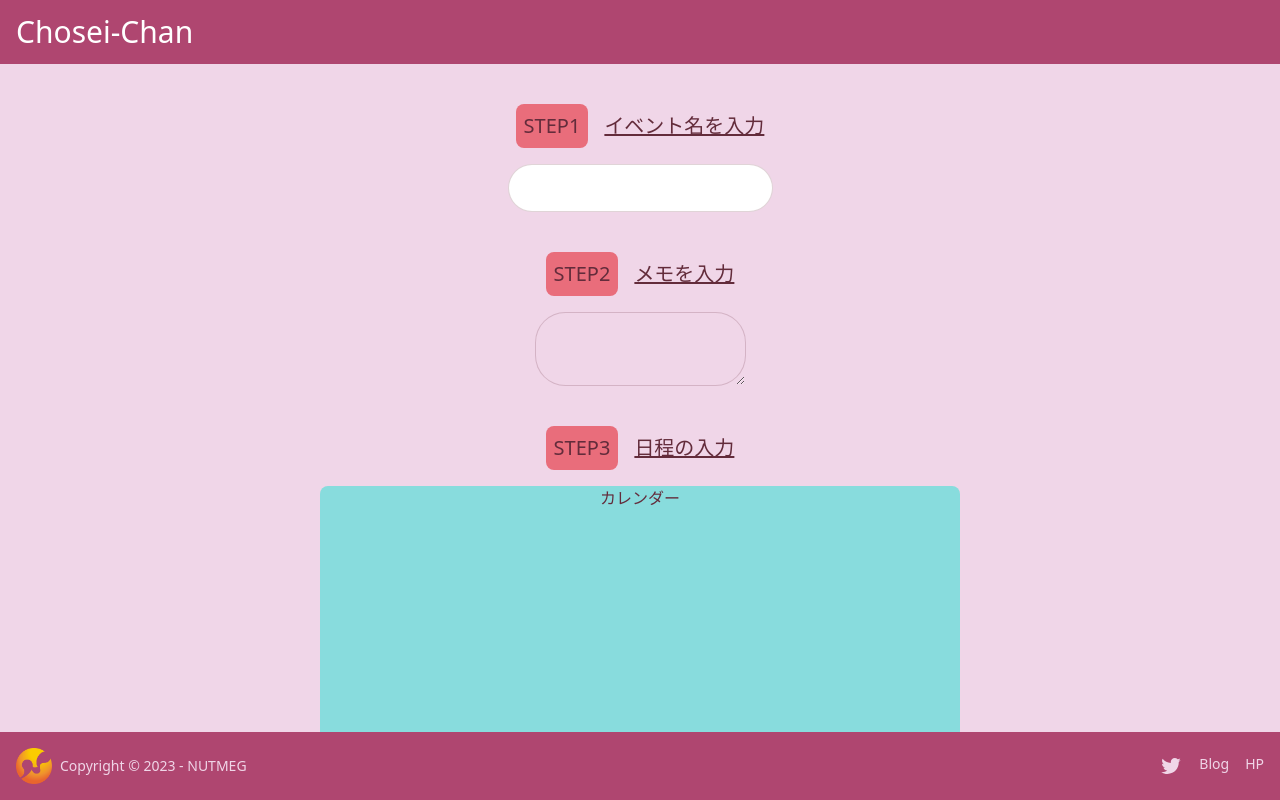
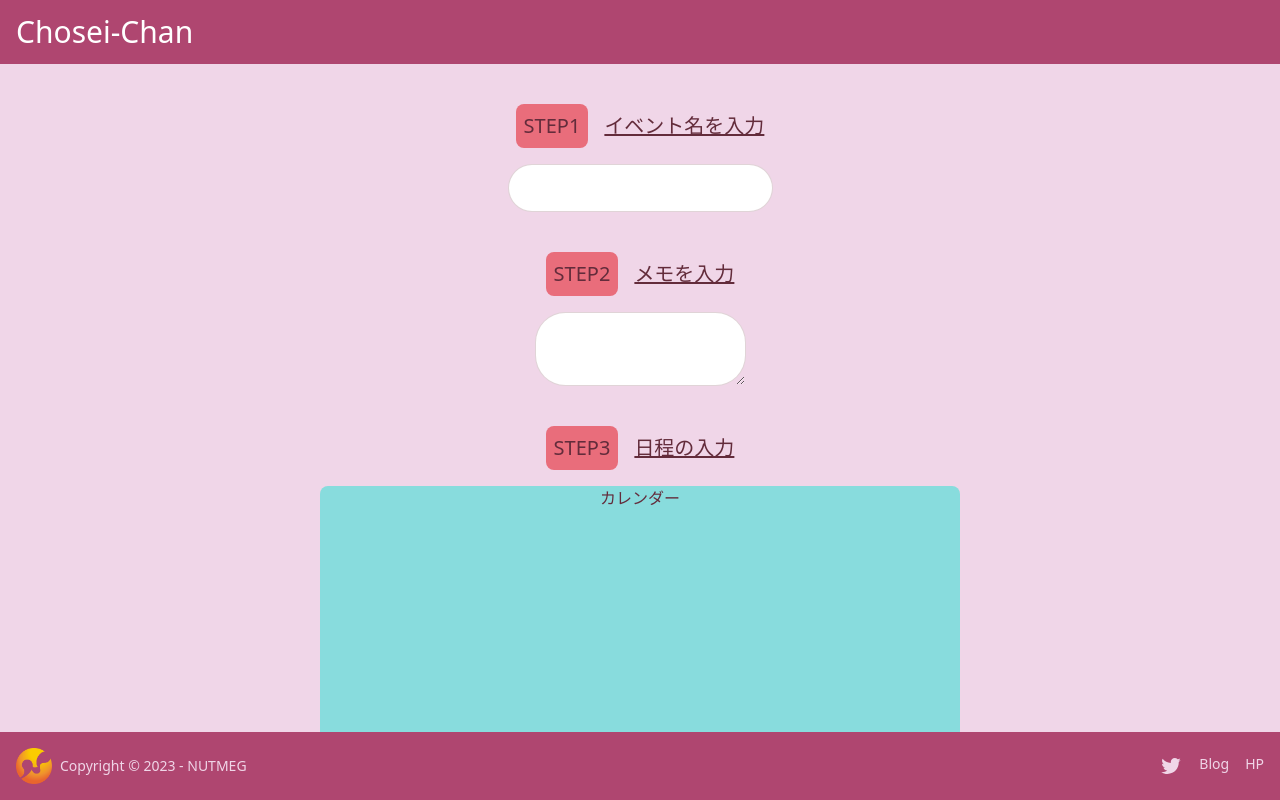
Before and after one commit to NUTFes/chosei-chan, a Next.js app: page / in a window 1280 px wide. Shown: the top 800 px of the page. Built offline with nearby package versions, Linux system fonts and the light colour scheme.

Commit message:
text-areaのbg-colorをwhitteに

```diff
--- a/src/components/common/TextArea/TextArea.tsx
+++ b/src/components/common/TextArea/TextArea.tsx
@@ -1,15 +1,12 @@
-import { TextAreaProps } from "./TextArea.types";
-import classNames from "classnames";
+import classNames from 'classnames'
+import { TextAreaProps } from './TextArea.types'
 
-const TextArea: React.FC<TextAreaProps> = ({
-    bordered,
-    ghosted,
-  }) => {
-    const borderedClass = bordered ? 'textarea-bordered' : '';
-    const ghostedClass = ghosted ? 'testarea-ghost' : '';
-    return (
-      <textarea className={classNames('textarea', borderedClass, ghostedClass)}/>
-    );
-  };
+const TextArea: React.FC<TextAreaProps> = ({ bordered, ghosted }) => {
+  const borderedClass = bordered ? 'textarea-bordered' : ''
+  const ghostedClass = ghosted ? 'testarea-ghost' : ''
+  return (
+    <textarea className={classNames('textarea bg-white', borderedClass, ghostedClass)} />
+  )
+}
 
-  export default TextArea;
+export default TextArea
```
